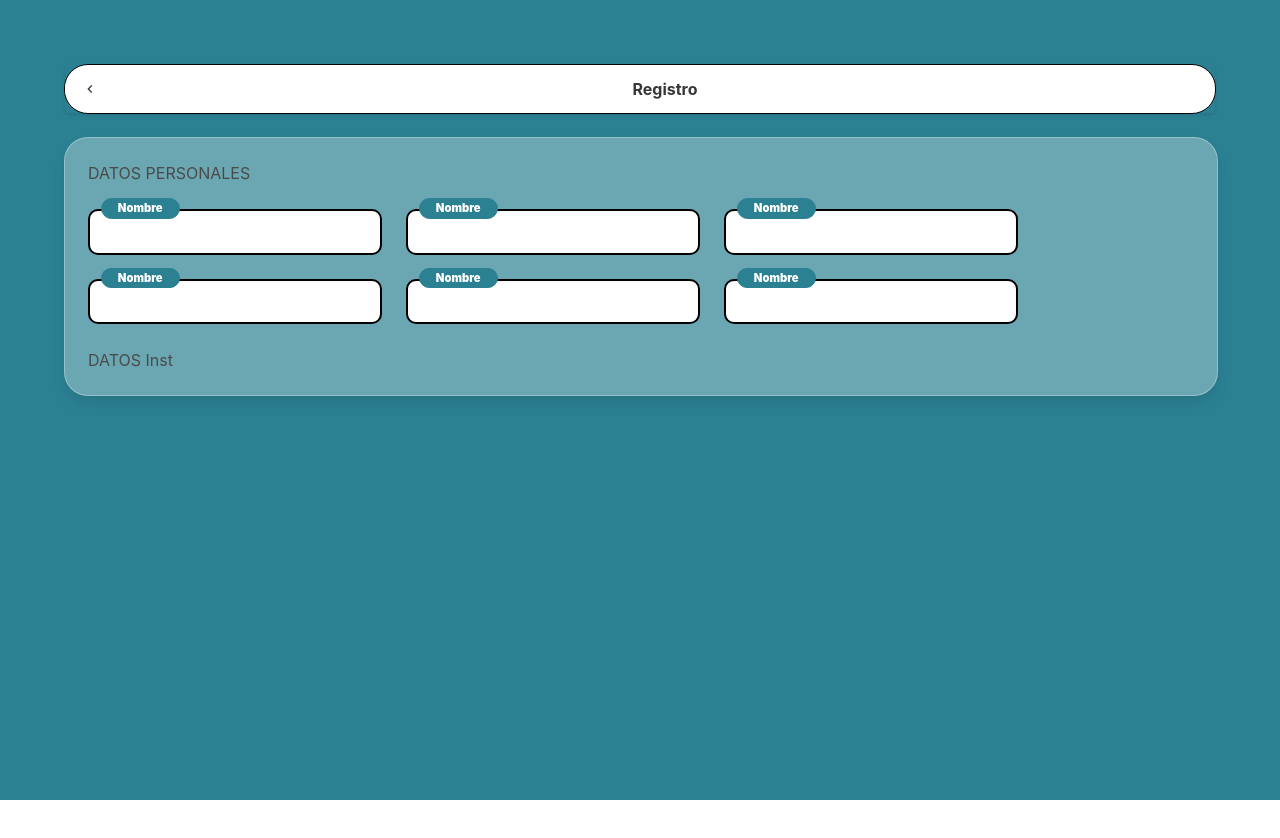
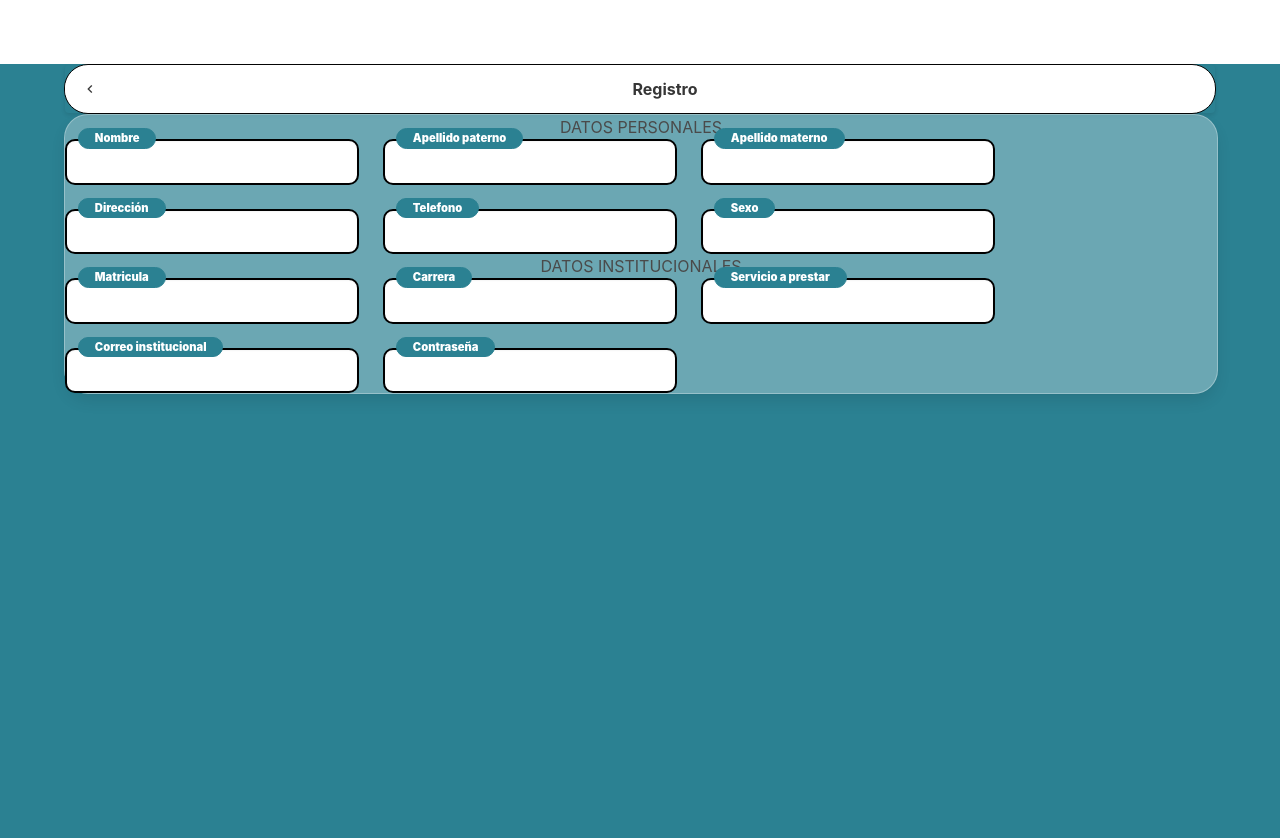
Before and after one commit to sandyCortes/ccai-manager, a React (Create React App) app: page /register in a window 1280 px wide. Shown: the top 838 px of the page. Before the commit the page ends 800 px from the top, so only its background shows below. Built offline with nearby package versions, Linux system fonts and the light colour scheme.

Commit message:
Actualizacion oantalla de registro

```diff
--- a/src/style/global-styles.css
+++ b/src/style/global-styles.css
@@ -78,28 +78,10 @@ body {
   margin-bottom: 10% !important;
 }
 
-.register-content{
-  padding-top: 5%;
+.register-content
+{
+  margin-top: 5%;
 }
-
-.margin-top{
-  margin-top: 2%;
-}
-
-.container-personal{
-  width: 100%;
-  margin:2%;
-}
-
-.columns {
-  display: flex;
-  flex-wrap: wrap;
-}
-
-.title-register{
-  text-align: left;
-}
-
 @keyframes App-logo-spin {
   from {
     transform: rotate(0deg);
--- a/src/views/Register.js
+++ b/src/views/Register.js
@@ -9,30 +9,50 @@ const Register = () => {
     <div className='container register-content'>
        <HeaderComponent title="Registro"/>
        <CardComponent classExtra="opacity-card margin-top">
-        <div className = "container-personal">
+        <div className='title-register'>DATOS PERSONALES</div>
+          <div className = "container-personal ">
            <div class="columns">
-            <div className='column is-12 title-register'>DATOS PERSONALES</div>
               <div class="column is-3">
                 <InputLabel title="Nombre" />
               </div>
                 <div class="column is-3">
-                <InputLabel title="Nombre" />
+                 <InputLabel title="Apellido paterno" />
                 </div>
             <div class="column is-3">
-                <InputLabel title="Nombre" />
+             <InputLabel title="Apellido materno" />
+            </div>
+        </div>
+            <div class="columns">
+              <div class="column is-3">
+                <InputLabel title="Dirección" />
               </div>
                 <div class="column is-3">
-                <InputLabel title="Nombre" />
+                  <InputLabel title="Telefono" />
                 </div>
                   <div class="column is-3">
-                <InputLabel title="Nombre" />
+                    <InputLabel title="Sexo" />
+                  </div>
+          </div>
+        </div>
+        <div className='title-register '>DATOS INSTITUCIONALES</div>
+        <div className = "container-personal ">
+           <div class="columns">
+              <div class="column is-3">
+                <InputLabel title="Matricula" />
               </div>
                 <div class="column is-3">
-                <InputLabel title="Nombre" />
+                 <InputLabel title="Carrera" />
                 </div>
-
-            <div className='column is-12 title-register'>
-              DATOS Inst
+            <div class="column is-3">
+             <InputLabel title="Servicio a prestar" />
+            </div>
+        </div>
+            <div class="columns">
+              <div class="column is-3">
+                <InputLabel title="Correo institucional" />
+              </div>
+                <div class="column is-3">
+                  <InputLabel title="Contraseña" />
                 </div>
           </div>
         </div>
```
Lines whose indentation alone changed are shown as unchanged.
